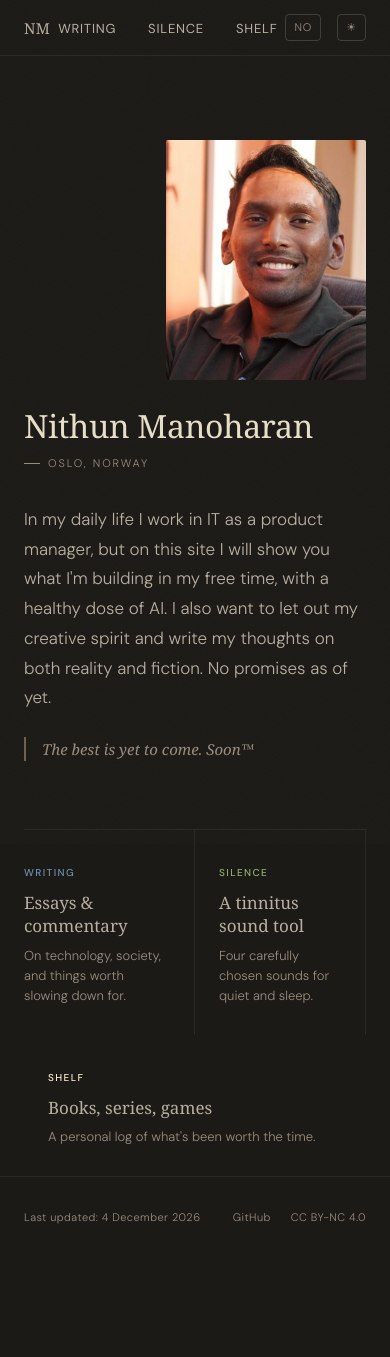
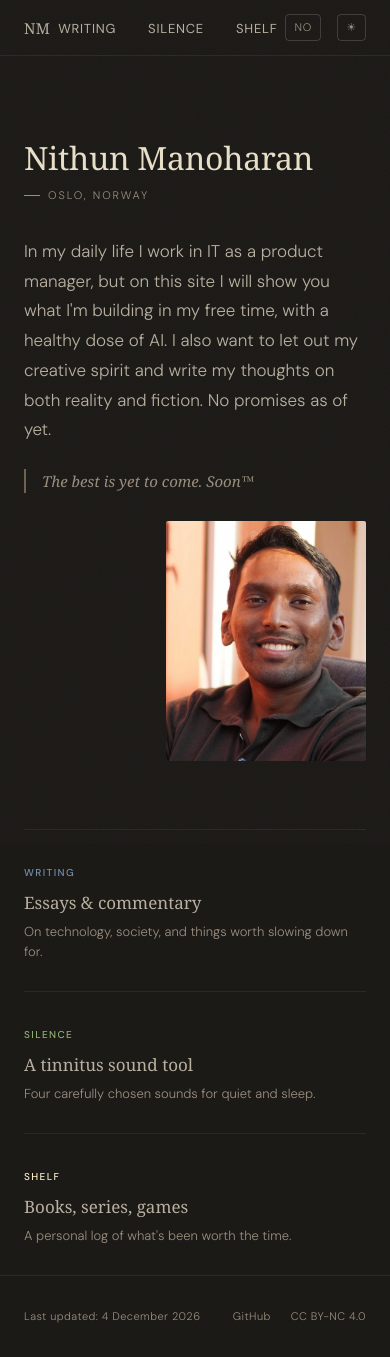
Before and after one commit to nithun96/nithun-website, a React (Vite) app: page / in a window 390 px wide. Before the commit the page ends 1258 px from the top, so only its background shows below. Built offline with nearby package versions, Linux system fonts and the light colour scheme.

Commit message:
Fix mobile hero: portrait below + smaller, teasers stack with consistent alignment

```diff
--- a/src/styles/global.css
+++ b/src/styles/global.css
@@ -180,12 +180,8 @@ body::before {
     grid-template-columns: 1fr;
     gap: 28px;
   }
-  .hero-portrait {
-    order: -1;  /* portrait above text on mobile */
-  }
   .hero-portrait > div {
-    max-width: 140px;
-    margin: 0;
+    max-width: 120px;
   }
 }
 
@@ -194,12 +190,20 @@ body::before {
   display: grid;
   grid-template-columns: repeat(3, 1fr);
 }
+
+/* On mobile: stack teasers with consistent padding — no staircase */
 @media (max-width: 600px) {
   .hero-teasers {
-    grid-template-columns: repeat(2, 1fr);
+    grid-template-columns: 1fr;
+  }
+  .hero-teasers > a {
+    padding-left: 0 !important;
+    padding-right: 0 !important;
+    border-right: none !important;
+    border-bottom: 1px solid color-mix(in oklch, var(--fg) 8%, transparent);
   }
   .hero-teasers > a:last-child {
-    grid-column: 1 / -1;
+    border-bottom: none;
   }
 }
 
```
